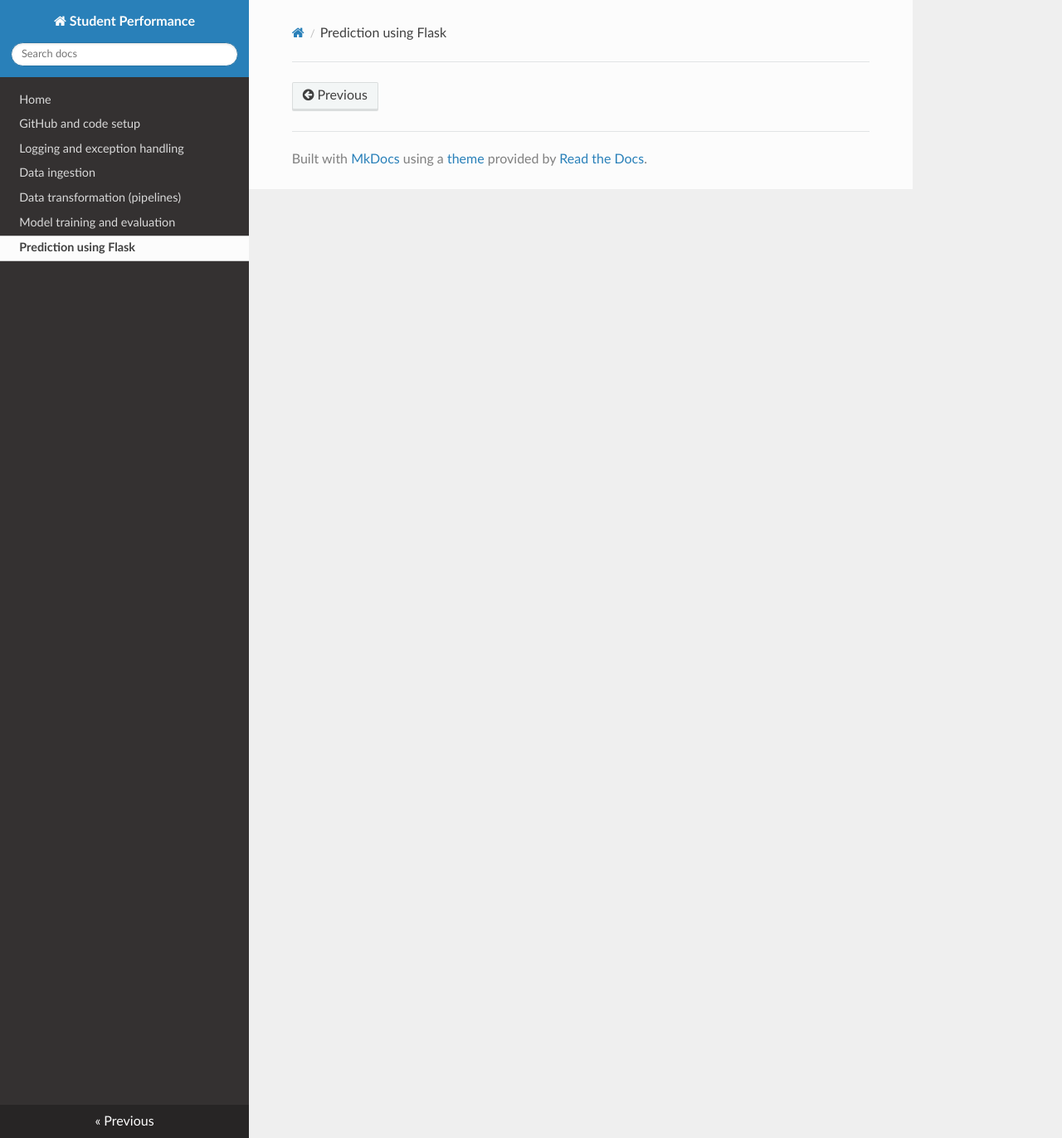
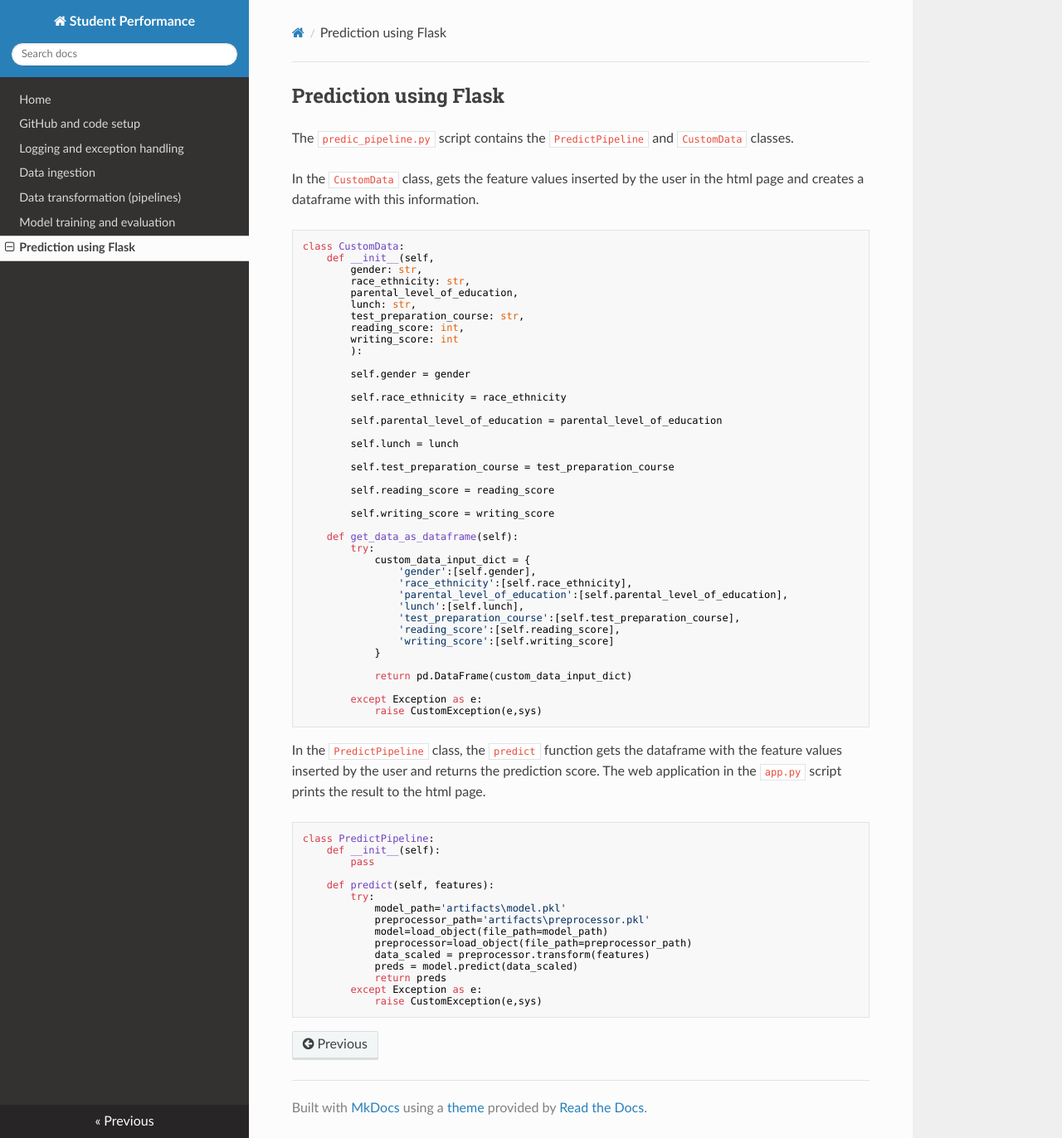
Before and after one commit to diogojfr/students-performance, an MkDocs documentation site: the page built from docs/flaskpred.md, in a window 1280 px wide and 1372 px high. Shown: the whole window at 83% size. Built offline with MkDocs 1.6.1, drawn with Linux system fonts in a browser that asks for light colours; nearby versions of some CDN libraries.

Commit message:
add: prediction mkdocs

````diff
--- a/docs/flaskpred.md
+++ b/docs/flaskpred.md
@@ -1 +1,72 @@
 <!-- Dont forget to add site/ to the .gitignore after the building-->
+## Prediction using Flask
+
+The `predic_pipeline.py` script contains the `PredictPipeline` and `CustomData` classes.
+
+
+In the `CustomData` class, gets the feature values inserted by the user in the html page and creates a dataframe with this information.
+
+```python
+class CustomData:
+    def __init__(self,
+        gender: str,
+        race_ethnicity: str,
+        parental_level_of_education,
+        lunch: str,
+        test_preparation_course: str,
+        reading_score: int,
+        writing_score: int
+        ):
+
+        self.gender = gender
+
+        self.race_ethnicity = race_ethnicity
+
+        self.parental_level_of_education = parental_level_of_education
+
+        self.lunch = lunch
+
+        self.test_preparation_course = test_preparation_course
+
+        self.reading_score = reading_score
+
+        self.writing_score = writing_score
+
+    def get_data_as_dataframe(self):
+        try:
+            custom_data_input_dict = {
+                'gender':[self.gender],
+                'race_ethnicity':[self.race_ethnicity],
+                'parental_level_of_education':[self.parental_level_of_education],
+                'lunch':[self.lunch],
+                'test_preparation_course':[self.test_preparation_course],
+                'reading_score':[self.reading_score],
+                'writing_score':[self.writing_score]
+            }
+
+            return pd.DataFrame(custom_data_input_dict)
+
+        except Exception as e:
+            raise CustomException(e,sys)
+```
+
+
+In the `PredictPipeline` class, the `predict` function gets the dataframe with the feature values inserted by the user and returns the prediction score. The web application in the `app.py` script prints the result to the html page.
+
+```python
+class PredictPipeline:
+    def __init__(self):
+        pass
+
+    def predict(self, features):
+        try:
+            model_path='artifacts\model.pkl'
+            preprocessor_path='artifacts\preprocessor.pkl'
+            model=load_object(file_path=model_path)
+            preprocessor=load_object(file_path=preprocessor_path)
+            data_scaled = preprocessor.transform(features)
+            preds = model.predict(data_scaled)
+            return preds
+        except Exception as e:
+            raise CustomException(e,sys)
+```
````
Also changed, not shown: README.md (+3 -0 lines), 1 other file.
